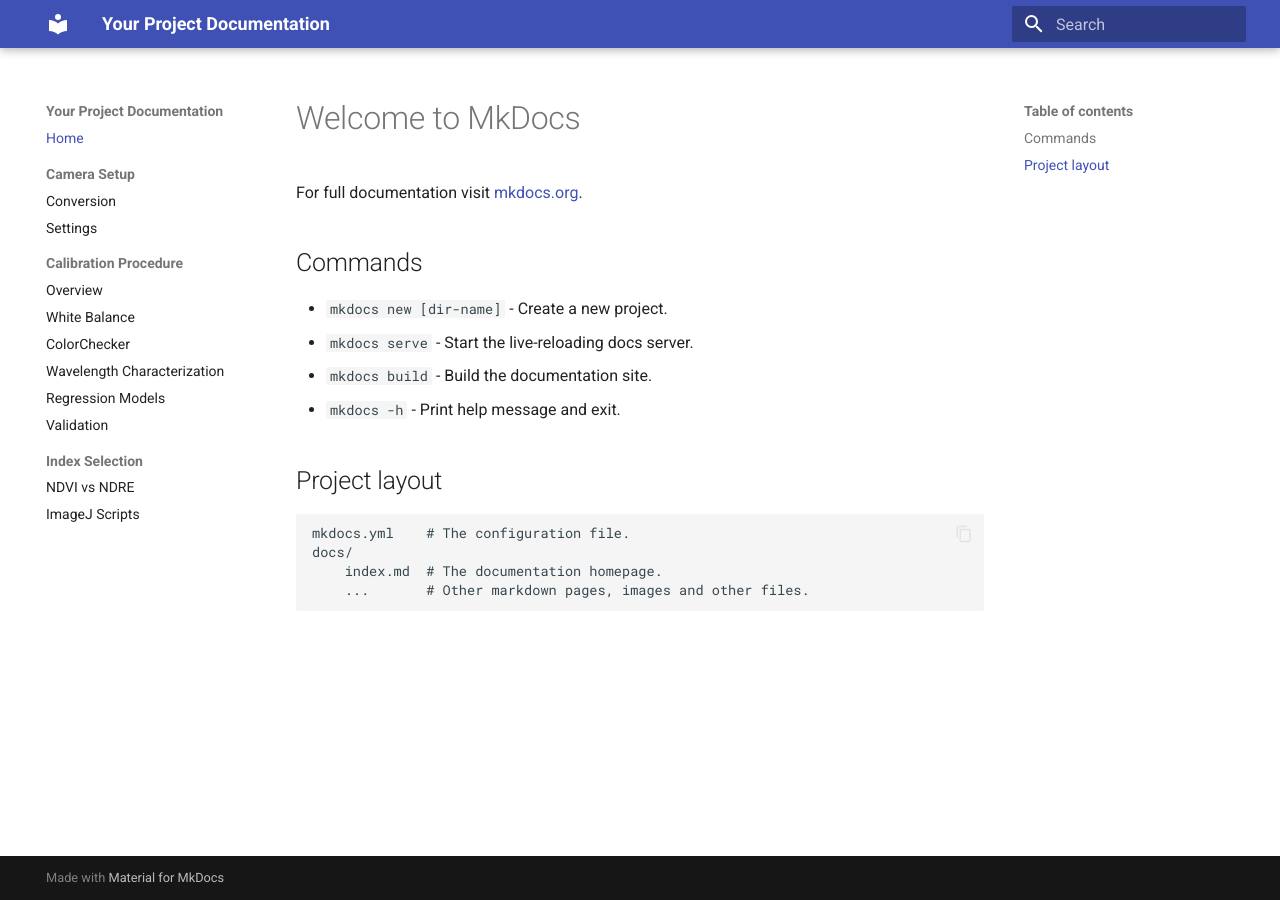
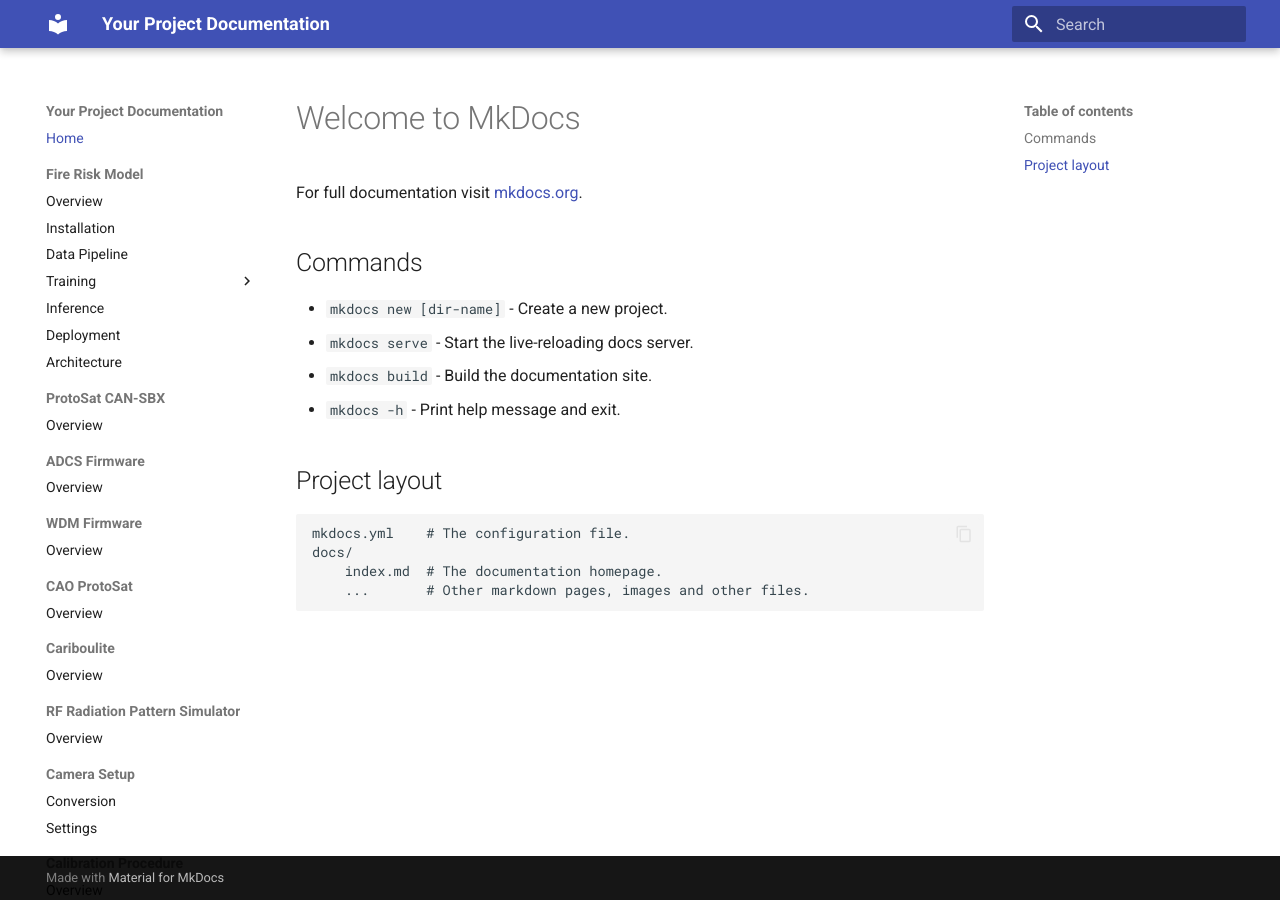
Before and after one commit to safari-labs/docs, an MkDocs documentation site: the page built from docs/index.md, in a window 1280 px wide. Built offline with MkDocs 1.6.1 and Material for MkDocs 9.7.7, drawn with Linux system fonts in a browser that asks for light colours.

Commit message:
Adding multi-repo documentation

```diff
--- a/mkdocs.yml
+++ b/mkdocs.yml
@@ -20,6 +20,28 @@ markdown_extensions:
 
 nav:
   - Home: index.md
+  - Fire Risk Model:
+    - Overview: fire-risk-model/index.md
+    - Installation: fire-risk-model/installation.md
+    - Data Pipeline: fire-risk-model/data-pipeline.md
+    - Training:
+      - Stage 1 — Ecology Model: fire-risk-model/training-ecology.md
+      - Stage 2 — Fire Risk Model: fire-risk-model/training-fire-risk.md
+    - Inference: fire-risk-model/inference.md
+    - Deployment: fire-risk-model/deployment.md
+    - Architecture: fire-risk-model/architecture.md
+  - ProtoSat CAN-SBX:
+    - Overview: protosat-cansbx/index.md
+  - ADCS Firmware:
+    - Overview: adcs-firmware/index.md
+  - WDM Firmware:
+    - Overview: wdm-firmware/index.md
+  - CAO ProtoSat:
+    - Overview: cao-protosat/index.md
+  - Cariboulite:
+    - Overview: cariboulite/index.md
+  - RF Radiation Pattern Simulator:
+    - Overview: rf-radiation/index.md
   - Camera Setup:
     - Conversion: camera/conversion.md
     - Settings: camera/settings.md
```
Also changed, not shown: 2 other files.
